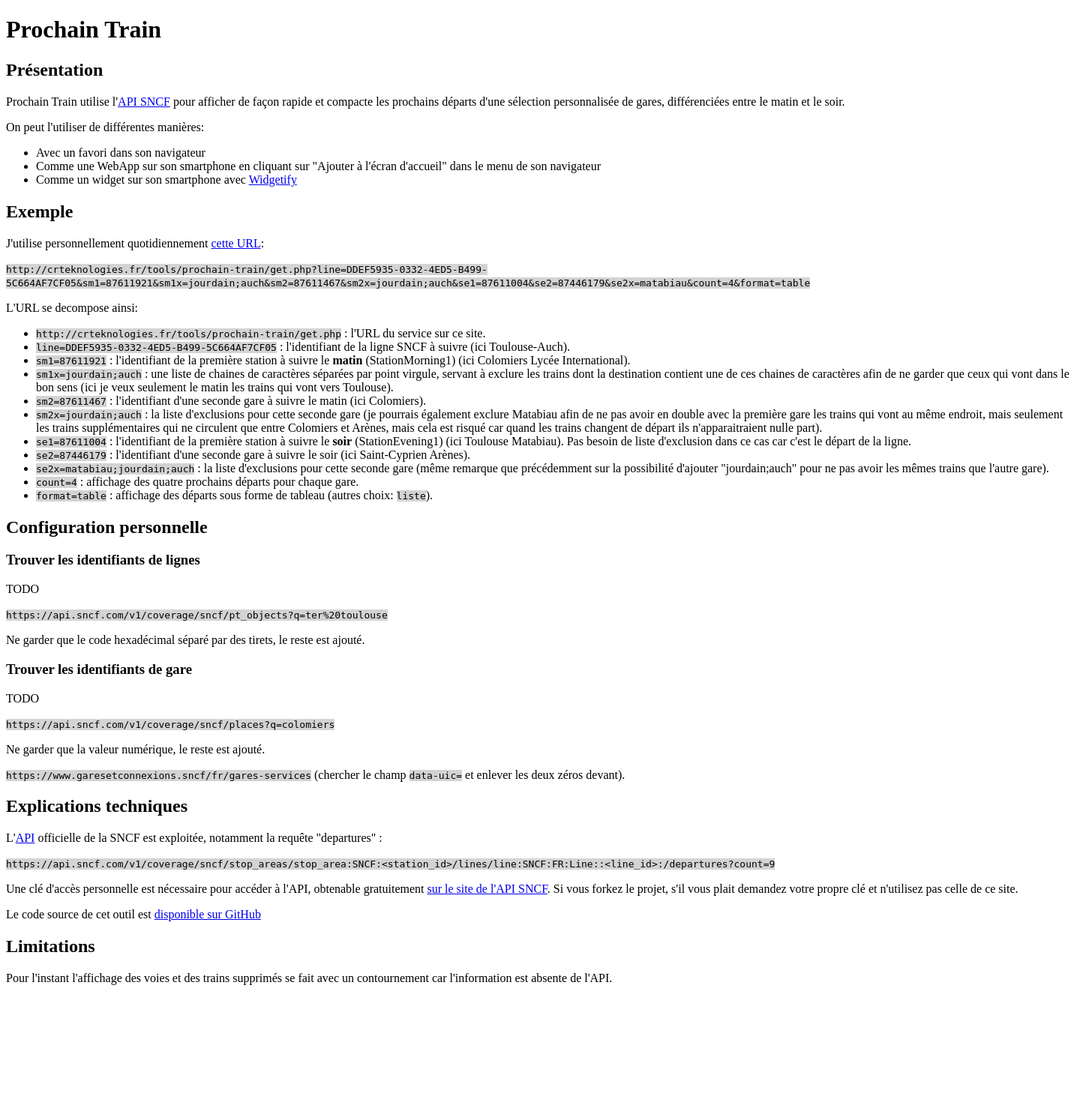
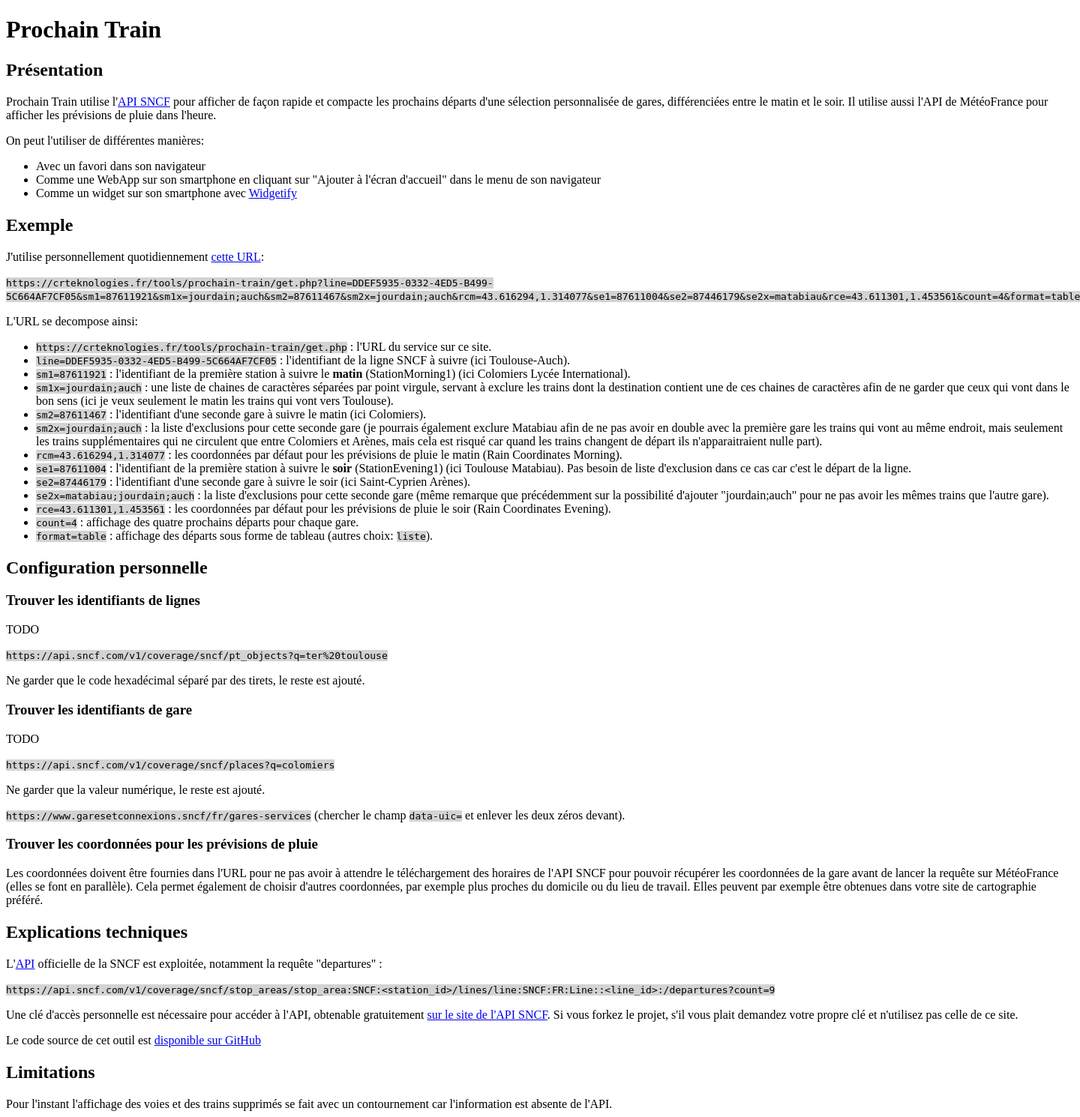
Before and after one commit to cyril42e/prochain-train, a PHP site: page / in a window 1440 px wide. Shown: the whole page at 75% size. Before the commit the page ends 1314 px from the top, so only its background shows below. Run offline with PHP 8.4, Linux system fonts and the light colour scheme.

Commit message:
allow to configure the coordinates for weather forecast

```diff
--- a/index.php
+++ b/index.php
@@ -12,7 +12,8 @@
 
 <p>Prochain Train utilise l'<a href="https://numerique.sncf.com/startup/api/">API SNCF</a>
 pour afficher de façon rapide et compacte les prochains
-départs d'une sélection personnalisée de gares, différenciées entre le matin et le soir.</p>
+départs d'une sélection personnalisée de gares, différenciées entre le matin et le soir.
+Il utilise aussi l'API de MétéoFrance pour afficher les prévisions de pluie dans l'heure.</p>
 
 On peut l'utiliser de différentes manières:
 <ul>
@@ -24,13 +25,13 @@ On peut l'utiliser de différentes manières:
 <h2>Exemple</h2>
 
 <p>J'utilise personnellement quotidiennement
-<a href="get.php?line=DDEF5935-0332-4ED5-B499-5C664AF7CF05&sm1=87611921&sm1x=jourdain;auch&sm2=87611467&sm2x=jourdain;auch&se1=87611004&se2=87446179&se2x=matabiau&count=4&format=table">cette URL</a>:
-<pre>http://crteknologies.fr/tools/prochain-train/get.php?line=DDEF5935-0332-4ED5-B499-5C664AF7CF05&sm1=87611921&sm1x=jourdain;auch&sm2=87611467&sm2x=jourdain;auch&se1=87611004&se2=87446179&se2x=matabiau&count=4&format=table</pre>
+<a href="get.php?line=DDEF5935-0332-4ED5-B499-5C664AF7CF05&sm1=87611921&sm1x=jourdain;auch&sm2=87611467&sm2x=jourdain;auch&rcm=43.616294,1.314077&se1=87611004&se2=87446179&se2x=matabiau&rce=43.611301,1.453561&count=4&format=table">cette URL</a>:
+<pre>https://crteknologies.fr/tools/prochain-train/get.php?line=DDEF5935-0332-4ED5-B499-5C664AF7CF05&sm1=87611921&sm1x=jourdain;auch&sm2=87611467&sm2x=jourdain;auch&rcm=43.616294,1.314077&se1=87611004&se2=87446179&se2x=matabiau&rce=43.611301,1.453561&count=4&format=table</pre>
 </p>
 
 L'URL se decompose ainsi:
 <ul>
-  <li><pre>http://crteknologies.fr/tools/prochain-train/get.php</pre> : l'URL du service sur ce site.</li>
+  <li><pre>https://crteknologies.fr/tools/prochain-train/get.php</pre> : l'URL du service sur ce site.</li>
   <li><pre>line=DDEF5935-0332-4ED5-B499-5C664AF7CF05</pre> : l'identifiant de la ligne SNCF à suivre (ici Toulouse-Auch).</li>
   <li><pre>sm1=87611921</pre> : l'identifiant de la première station à suivre le <b>matin</b> (StationMorning1) (ici Colomiers Lycée International).</li>
   <li><pre>sm1x=jourdain;auch</pre> : une liste de chaines de caractères séparées par point virgule, servant à exclure les trains dont la
@@ -40,11 +41,13 @@ L'URL se decompose ainsi:
   <li><pre>sm2x=jourdain;auch</pre> : la liste d'exclusions pour cette seconde gare (je pourrais également exclure Matabiau afin de ne pas avoir
     en double avec la première gare les trains qui vont au même endroit, mais seulement les trains supplémentaires qui ne circulent que entre
     Colomiers et Arènes, mais cela est risqué car quand les trains changent de départ ils n'apparaitraient nulle part).</li>
+  <li><pre>rcm=43.616294,1.314077</pre> : les coordonnées par défaut pour les prévisions de pluie le matin (Rain Coordinates Morning).</li>
   <li><pre>se1=87611004</pre> : l'identifiant de la première station à suivre le <b>soir</b> (StationEvening1) (ici Toulouse Matabiau).
     Pas besoin de liste d'exclusion dans ce cas car c'est le départ de la ligne.</li>
   <li><pre>se2=87446179</pre> : l'identifiant d'une seconde gare à suivre le soir (ici Saint-Cyprien Arènes).</li>
   <li><pre>se2x=matabiau;jourdain;auch</pre> : la liste d'exclusions pour cette seconde gare (même remarque que précédemment
     sur la possibilité d'ajouter "jourdain;auch" pour ne pas avoir les mêmes trains que l'autre gare).</li>
+  <li><pre>rce=43.611301,1.453561</pre> : les coordonnées par défaut pour les prévisions de pluie le soir (Rain Coordinates Evening).</li>
   <li><pre>count=4</pre> : affichage des quatre prochains départs pour chaque gare.</li>
   <li><pre>format=table</pre> : affichage des départs sous forme de tableau (autres choix: <pre>liste</pre>).</li>
 </ul>
@@ -68,6 +71,13 @@ L'URL se decompose ainsi:
 
 <p><pre>https://www.garesetconnexions.sncf/fr/gares-services</pre> (chercher le champ <pre>data-uic=</pre> et enlever les deux zéros devant).</p>
 
+<h3>Trouver les coordonnées pour les prévisions de pluie</h3>
+
+<p>Les coordonnées doivent être fournies dans l'URL pour ne pas avoir à attendre le téléchargement des horaires de l'API SNCF
+pour pouvoir récupérer les coordonnées de la gare avant de lancer la requête sur MétéoFrance (elles se font en parallèle).
+Cela permet également de choisir d'autres coordonnées, par exemple plus proches du domicile ou du lieu de travail.
+Elles peuvent par exemple être obtenues dans votre site de cartographie préféré.</p>
+
 <h2>Explications techniques</h2>
 
 <p>L'<a href="https://numerique.sncf.com/startup/api/">API</a> officielle de la SNCF est exploitée, notamment la requête "departures" :
```
Also changed, not shown: script.js (+6 -4 lines).
